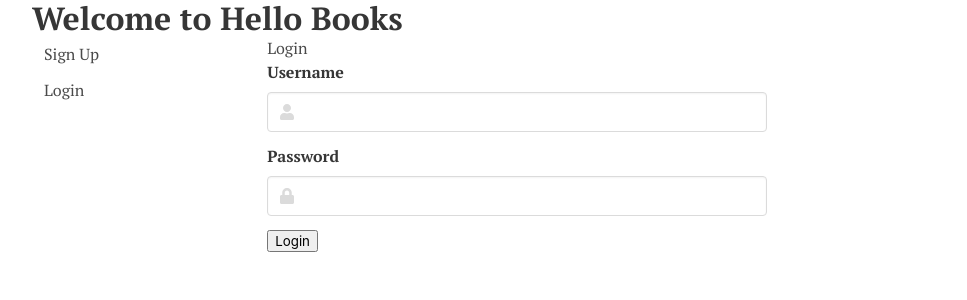
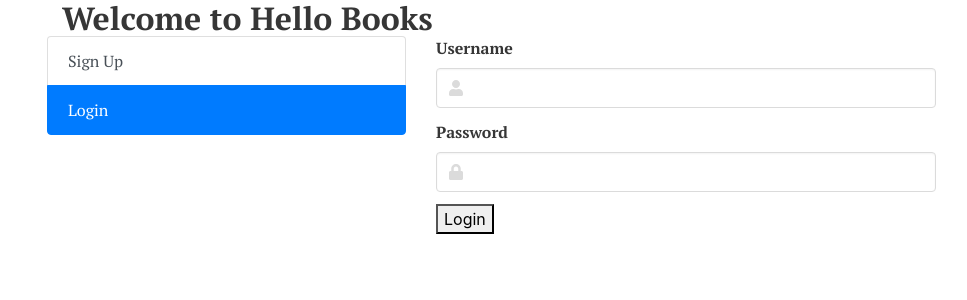
Before and after one commit to Nerldy/hello-books-react, a React (Create React App) app: page /login in a window 1280 px wide. Shown: the top 300 px of the page, without its empty margins (32-999 px from the left). Built offline with nearby package versions, Linux system fonts and the light colour scheme.

Commit message:
[Finishes #160168370] Integrate Bootstrap

```diff
--- a/public/index.html
+++ b/public/index.html
@@ -30,6 +30,14 @@
     <link
             href="https://fonts.googleapis.com/css?family=PT+Serif:400,400i,700,700i"
             rel="stylesheet">
+
+    <!-- Bootstrap CSS -->
+    <link
+            rel="stylesheet"
+            href="https://stackpath.bootstrapcdn.com/bootstrap/4.1.3/css/bootstrap.min.css"
+            integrity="sha384-MCw98/SFnGE8fJT3GXwEOngsV7Zt27NXFoaoApmYm81iuXoPkFOJwJ8ERdknLPMO"
+            crossorigin="anonymous">
+
     <title>Hello Books</title>
 </head>
 <body>
@@ -50,5 +58,18 @@
     <script
             defer
             src="https://use.fontawesome.com/releases/v5.1.0/js/all.js"></script>
+    <script
+            src="https://code.jquery.com/jquery-3.3.1.slim.min.js"
+            integrity="sha384-q8i/X+965DzO0rT7abK41JStQIAqVgRVzpbzo5smXKp4YfRvH+8abtTE1Pi6jizo"
+            crossorigin="anonymous"></script>
+    <script
+            src="https://cdnjs.cloudflare.com/ajax/libs/popper.js/1.14.3/umd/popper.min.js"
+            integrity="sha384-ZMP7rVo3mIykV+2+9J3UJ46jBk0WLaUAdn689aCwoqbBJiSnjAK/l8WvCWPIPm49"
+            crossorigin="anonymous"></script>
+    <script
+            src="https://stackpath.bootstrapcdn.com/bootstrap/4.1.3/js/bootstrap.min.js"
+            integrity="sha384-ChfqqxuZUCnJSK3+MXmPNIyE6ZbWh2IMqE241rYiqJxyMiZ6OW/JmZQ5stwEULTy"
+            crossorigin="anonymous"></script>
+
 </body>
 </html>
--- a/src/components/Auths/Login.js
+++ b/src/components/Auths/Login.js
@@ -31,7 +31,6 @@ class Login extends Component {
         API.post("/auth/login", data)
             .then(res => {
                 localStorage.clear();
-                console.log(res.data);
 
                 // save authorization to the local storage
                 localStorage.setItem("auth_token", res.data.auth_token);
@@ -85,8 +84,6 @@ class Login extends Component {
 
         return (
             <div>
-                <h2>Login</h2>
-
                 {/*show error pop-up*/}
                 {errorMessage}
 
--- a/src/components/Auths/SignUp.js
+++ b/src/components/Auths/SignUp.js
@@ -62,6 +62,11 @@ class SignUp extends Component {
 
     };
 
+    handleDeleteNotification = () => {
+        // deletes notification from the view
+        this.setState({errorMessage: ""});
+    };
+
     handleSubmit = e => {
         //handle form submission
         e.preventDefault();
@@ -90,6 +95,7 @@ class SignUp extends Component {
 
             })
             .catch(err => {
+                console.log(err.response);
                 if (err.response.data.status === "error") {
                     // check if password is in error message
                     if (err.response.data.message.includes("password")) {
@@ -102,6 +108,8 @@ class SignUp extends Component {
                         });
                     }
                 }
+
+                this.setState({errorMessage: err.response.data.message});
                 return <Redirect to={"/signup"}/>;
             });
     };
@@ -152,8 +160,6 @@ class SignUp extends Component {
 
         return (
             <div>
-                <h2>Sign Up</h2>
-
                 {/*show error pop-up*/}
                 {errorMessage}
 
@@ -239,7 +245,8 @@ class SignUp extends Component {
 
                 </form>
             </div>
-        );
+        )
+            ;
     }
 }
 
--- a/src/components/Home.js
+++ b/src/components/Home.js
@@ -14,22 +14,27 @@ const Home = () => {
         return <Redirect to="/dashboard"/>;
     }
     return (
-        <div className={"columns is-3"}>
-            <div className="column">
-                <header className={"hero"}>
+        <div className="container-fluid">
+            <div className="row">
+                <header className="col">
                     <h1 className={"title"}>Welcome to Hello Books</h1>
                 </header>
-                <div className="columns">
-                    <aside className="column is-one-fifth menu">
-                        <div className="menu-list">
-                            <NavLink to={`/signup`}>Sign Up</NavLink>
-                            <NavLink to={`/login`}>Login</NavLink>
             </div>
+            <div className="row justify-content-md-center">
+                <aside className="col-12 col-md-4 list-group">
+                    <NavLink
+                        to={`/signup`}
+                        activeClassName="active"
+                        className="list-group-item list-group-item-action">Sign Up</NavLink>
+                    <NavLink
+                        to={`/login`}
+                        activeClassName="active"
+                        className="list-group-item list-group-item-action">Login</NavLink>
                 </aside>
 
-                    <div className="column">
+                <div className="col-12 col-md-8">
+                    <Switch>
 
-                        <Switch>
 
                         <Route
                             path={`/signup`}
@@ -37,9 +42,8 @@ const Home = () => {
                         <Route
                             path={`/login`}
                             component={Login}/>
+
                     </Switch>
-                    </div>
-
                 </div>
 
 
--- a/src/components/UserComps/UserDashboard.js
+++ b/src/components/UserComps/UserDashboard.js
@@ -35,30 +35,43 @@ class UserDashboard extends Component {
         // }
 
         return localStorage.getItem("auth_token") ? (
-            <div>
-                <div>
+            <div className="row">
+                <div className="col-12 col-md-2">
+                    <nav className="nav flex-column">
 
                         {/*Navigation links for the dashboard*/}
-                    <NavLink to={`${this.props.match.url}`}>Home</NavLink>
-                    <NavLink to={`${this.props.match.url}/books`}>
+                        <NavLink
+                            to={`${this.props.match.url}`}
+                            activeClassName="active">Home</NavLink>
+                        <NavLink
+                            to={`${this.props.match.url}/books`}
+                            activeClassName="active">
                             Catalog
                         </NavLink>
-                    <NavLink to={`${this.props.match.url}/borrowed-books`}>
+                        <NavLink
+                            to={`${this.props.match.url}/borrowed-books`}
+                            activeClassName="active">
                             My Library
                         </NavLink>
-                    <NavLink to={`${this.props.match.url}/history`}>
+                        <NavLink
+                            to={`${this.props.match.url}/history`}
+                            activeClassName="active">
                             Archives
                         </NavLink>
-                    <NavLink to={`${this.props.match.url}/settings`}>
+                        <NavLink
+                            to={`${this.props.match.url}/settings`}
+                            activeClassName="active">
                             Settings
                         </NavLink>
                         <button onClick={this.handleLogout}>Logout</button>
+                    </nav>
                 </div>
 
 
                 {/*admin feature*/}
                 {adminAddBook}
 
+                <div className="col-12 col-md-10">
 
                     {/*Navigation routes below*/}
 
@@ -92,6 +105,8 @@ class UserDashboard extends Component {
                         path={`${this.props.match.url}/settings`}
                         component={UserSettings}
                     />
+                </div>
+
 
                 <div/>
             </div>
```
Lines whose indentation alone changed are shown as unchanged.
